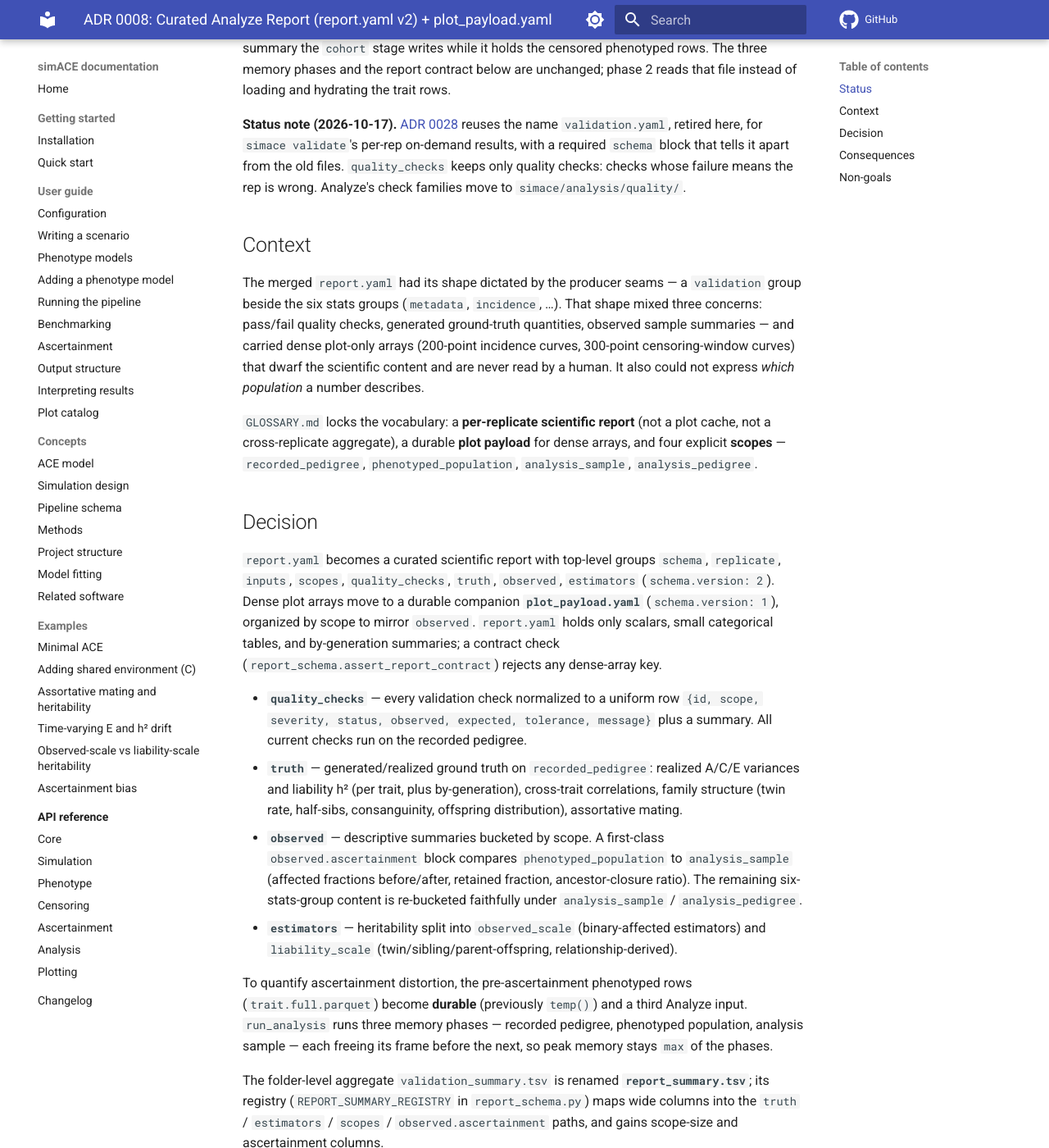
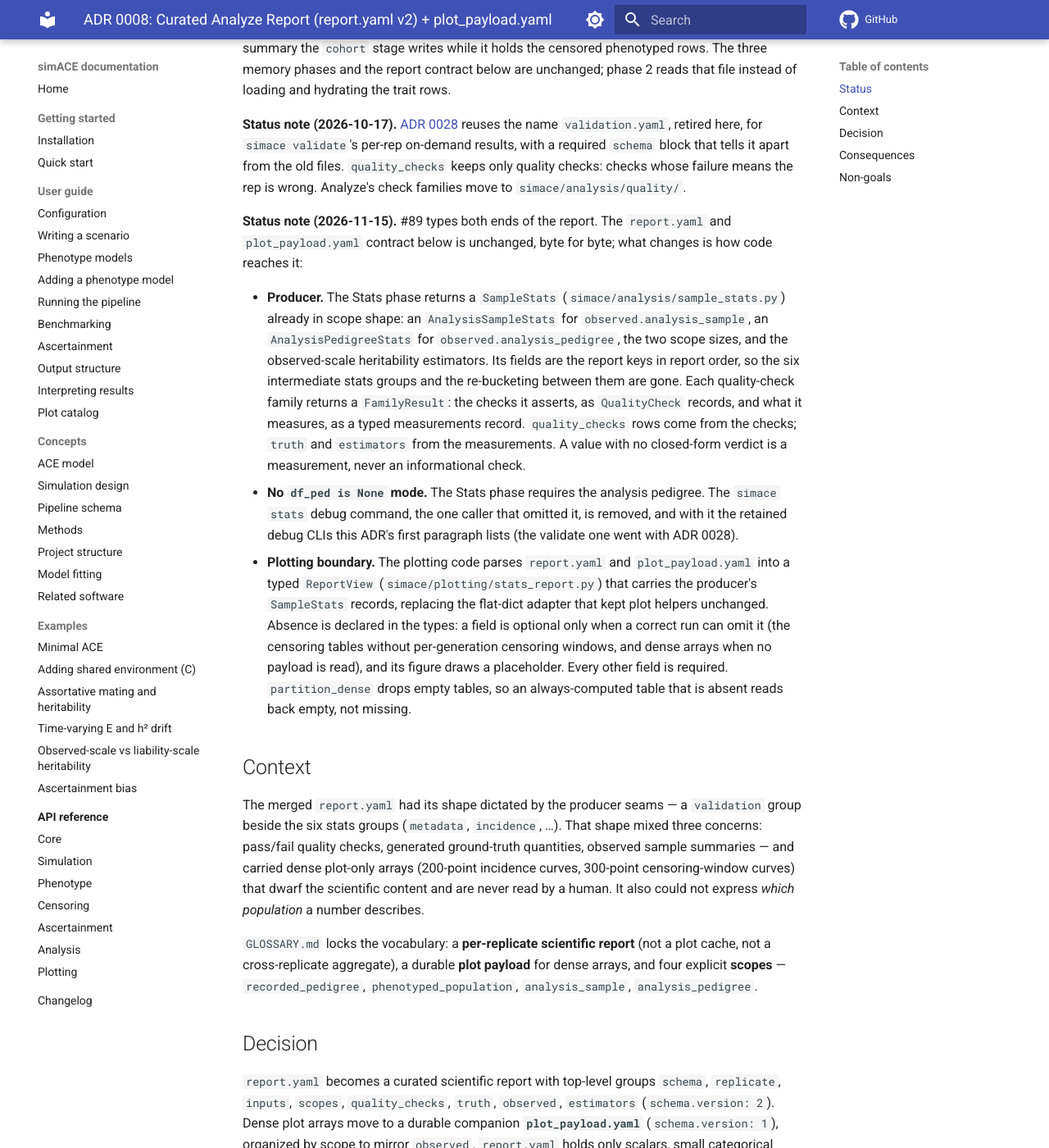
Before and after one commit to rwaples/simACE, an MkDocs documentation site: the page built from docs/adr/0008-curated-analyze-report.md, in a window 1280 px wide and 1400 px high, scrolled down 786 px. Shown: the whole window at 82% size. Built offline with MkDocs 1.6.1 and Material for MkDocs 9.7.7, drawn with Linux system fonts in a browser that asks for light colours; comment, search, counter and statistics services are not loaded.

Commit message:
Record the typed report boundary in ADR 0008 and the docs
ADR 0008 gains a status note for #89: the report.yaml and
plot_payload.yaml contract is unchanged, the Stats phase returns a
SampleStats in scope shape, each quality family returns checks plus
measurements, the df_ped is None mode and the simace stats debug command
are gone, and the plotting boundary is a typed ReportView whose optional
fields are the ones a correct run can omit.

The API reference adds quality.check and sample_stats, the project tree
names the new modules, the methods page says "not checked" where the two
families no longer emit informational results, and the CLI guide drops
simace stats.

```diff
--- a/docs/adr/0008-curated-analyze-report.md
+++ b/docs/adr/0008-curated-analyze-report.md
@@ -39,6 +39,36 @@ per-rep on-demand results, with a required `schema` block that tells it apart
 from the old files. `quality_checks` keeps only quality checks: checks whose
 failure means the rep is wrong. Analyze's check families move to
 `simace/analysis/quality/`.
+
+**Status note (2026-11-15).** #89 types both ends of the report. The
+`report.yaml` and `plot_payload.yaml` contract below is unchanged, byte for
+byte; what changes is how code reaches it:
+
+- **Producer.** The Stats phase returns a `SampleStats`
+  (`simace/analysis/sample_stats.py`) already in scope shape: an
+  `AnalysisSampleStats` for `observed.analysis_sample`, an
+  `AnalysisPedigreeStats` for `observed.analysis_pedigree`, the two scope
+  sizes, and the observed-scale heritability estimators. Its fields are the
+  report keys in report order, so the six intermediate stats groups and the
+  re-bucketing between them are gone. Each quality-check family returns a
+  `FamilyResult`: the checks it asserts, as `QualityCheck` records, and what
+  it measures, as a typed measurements record. `quality_checks` rows come
+  from the checks; `truth` and `estimators` from the measurements. A value
+  with no closed-form verdict is a measurement, never an informational check.
+- **No `df_ped is None` mode.** The Stats phase requires the analysis
+  pedigree. The `simace stats` debug command, the one caller that omitted
+  it, is removed, and with it the retained debug CLIs this ADR's first
+  paragraph lists (the validate one went with ADR 0028).
+- **Plotting boundary.** The plotting code parses `report.yaml` and
+  `plot_payload.yaml` into a typed `ReportView`
+  (`simace/plotting/stats_report.py`) that carries the producer's
+  `SampleStats` records, replacing the flat-dict adapter that kept plot
+  helpers unchanged. Absence is declared in the types: a field is optional
+  only when a correct run can omit it (the censoring tables without
+  per-generation censoring windows, and dense arrays when no payload is
+  read), and its figure draws a placeholder. Every other field is required.
+  `partition_dense` drops empty tables, so an always-computed table that is
+  absent reads back empty, not missing.
 
 ## Context
 
```
Also changed, not shown: docs/api/analysis.md (+8 -0 lines), docs/concepts/methods.md (+2 -2 lines), docs/concepts/project-structure.md (+6 -4 lines), docs/user-guide/running-the-pipeline.md (+1 -1 lines).
